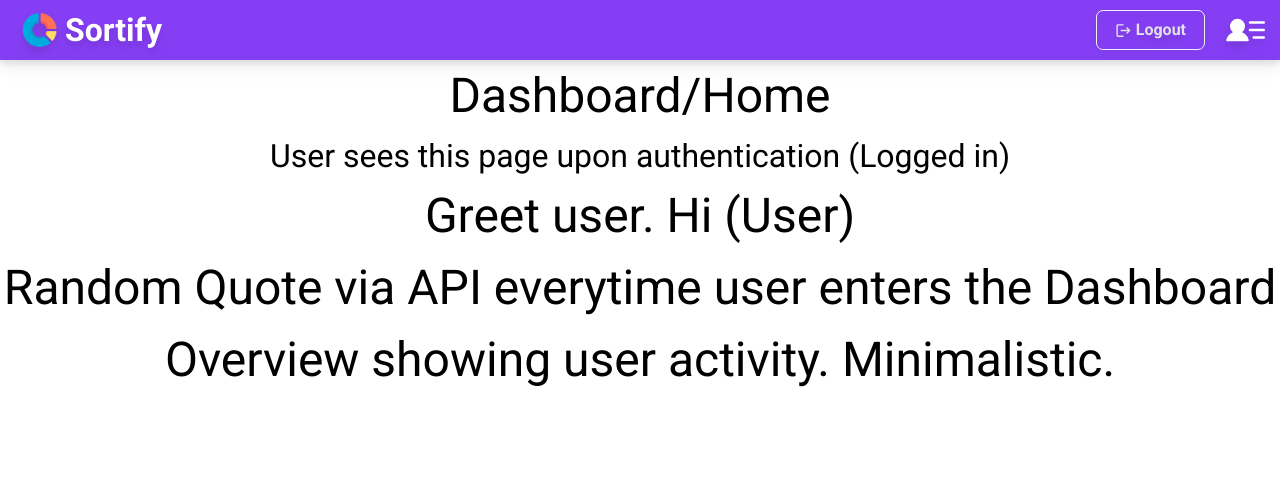
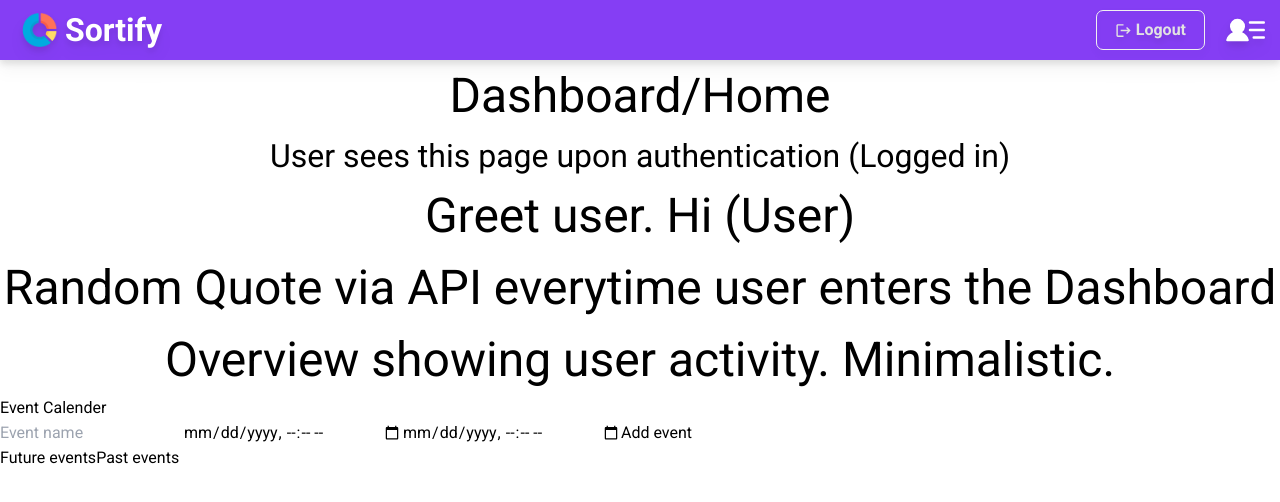
Before and after one commit to Prostecki/Sortify, a React (Vite) app: page /dashboard in a window 1280 px wide. Shown: the top 502 px of the page. Built offline with nearby package versions, Linux system fonts and the light colour scheme; sample sign-in values are in the browser's storage.

Commit message:
Created base structure for event calendar, no styling, just functionallity.

```diff
--- /dev/null
+++ b/src/components/EventCalendar/EventCalendar.jsx
@@ -0,0 +1,40 @@
+import EventList from "./EventList";
+import EventForm from "./EventForm";
+import { useState } from "react";
+export default function EventCalendar() {
+  const [events, setEvents] = useState([]);
+  const [filter, setFilter] = useState("upcoming");
+
+  const addEvent = (event) => {
+    setEvents([...events, event]);
+  };
+
+  const deleteEvent = (id) => {
+    setEvents(events.filter((event) => event.id !== id));
+  };
+
+  const filteredEvents = events.filter((event) => {
+    if (filter === "upcoming") {
+      return new Date(event.start) > new Date();
+    } else {
+      return new Date(event.start) <= new Date();
+    }
+  });
+
+  return (
+    <div>
+      <h1>Event Calender</h1>
+      {/* Add event*/}
+      <EventForm onAddEvent={addEvent} />
+
+      {/* Filter buttons */}
+      <div>
+        <button onClick={() => setFilter("upcoming")}>Future events</button>
+        <button onClick={() => setFilter("past")}>Past events</button>
+      </div>
+
+      {/* Event list */}
+      <EventList events={filteredEvents} onDeleteEvent={deleteEvent} />
+    </div>
+  );
+}
--- /dev/null
+++ b/src/components/EventCalendar/EventForm.jsx
@@ -0,0 +1,48 @@
+import { useState } from "react";
+export default function EventForm({ onAddEvent }) {
+  const [name, setName] = useState("");
+  const [start, setStart] = useState("");
+  const [end, setEnd] = useState("");
+
+  const handleSubmit = (e) => {
+    e.preventDefault();
+    if (!name || !start || !end) {
+      alert("Fill all fields.");
+      return;
+    }
+
+    const newEvent = {
+      id: Date.now(),
+      name,
+      start,
+      end,
+    };
+
+    onAddEvent(newEvent);
+    setName("");
+    setStart("");
+    setEnd("");
+  };
+
+  return (
+    <form onSubmit={handleSubmit}>
+      <input
+        type="text"
+        placeholder="Event name"
+        value={name}
+        onChange={(e) => setName(e.target.value)}
+      />
+      <input
+        type="datetime-local"
+        value={start}
+        onChange={(e) => setStart(e.target.value)}
+      />
+      <input
+        type="datetime-local"
+        value={end}
+        onChange={(e) => setEnd(e.target.value)}
+      />
+      <button type="submit">Add event</button>
+    </form>
+  );
+}
--- /dev/null
+++ b/src/components/EventCalendar/EventList.jsx
@@ -0,0 +1,21 @@
+export default function EventList({ events, onDeleteEvent }) {
+  return (
+    <ul>
+      {events.map((event) => (
+        <li
+          key={event.id}
+          style={{
+            color: new Date(event.start) < new Date() ? "gray" : "black",
+          }}
+        >
+          <h3>{event.name}</h3>
+          <p>
+            Start: {new Date(event.start).toLocaleString()} - End:{" "}
+            {new Date(event.end).toLocaleString()}
+          </p>
+          <button onClick={() => onDeleteEvent(event.id)}>Delete</button>
+        </li>
+      ))}
+    </ul>
+  );
+}
--- a/src/pages/Dashboard.jsx
+++ b/src/pages/Dashboard.jsx
@@ -1,3 +1,4 @@
+import EventCalendar from "../components/EventCalendar/EventCalendar";
 import Nav from "../layout/Nav";
 
 export default function Dashboard({ setIsLoggedIn }) {
@@ -15,6 +16,7 @@ export default function Dashboard({ setIsLoggedIn }) {
       <h1 className="text-center text-[3rem]">
         Overview showing user activity. Minimalistic.
       </h1>
+      <EventCalendar />
     </>
   );
 }
--- a/src/pages/ProfilePage.jsx
+++ b/src/pages/ProfilePage.jsx
@@ -5,9 +5,11 @@ import { useState, useEffect } from "react";
 
 export default function ProfilePage({ setIsLoggedIn }) {
   const [username, setUsername] = useState(null);
+  // const [quote, setQuote] = useState(null);
+  // const [error, setError] = useState(null);
   const navigate = useNavigate();
 
-  const { handleLogOut, deleteAccount } = useAccount(navigate, setIsLoggedIn);
+  const { deleteAccount } = useAccount(navigate, setIsLoggedIn);
 
   const capitalize = (str) => {
     return str.charAt(0).toUpperCase() + str.slice(1);
@@ -15,7 +17,6 @@ export default function ProfilePage({ setIsLoggedIn }) {
 
   useEffect(() => {
     const currentUser = JSON.parse(localStorage.getItem("currentUser"));
-    console.log("currentUser from localStorage:", currentUser);
 
     if (currentUser) {
       setUsername(currentUser.username);
@@ -23,6 +24,29 @@ export default function ProfilePage({ setIsLoggedIn }) {
       console.log("No user logged in");
     }
   }, []);
+
+  // useEffect(() => {
+  //   const getQuote = async () => {
+  //     try {
+  //       const response = await fetch("https://api.quotable.io/random", {
+  //         method: "GET",
+  //         headers: {
+  //           "Content-Type": "application/json",
+  //         },
+  //       });
+  //       if (!response.ok) {
+  //         throw new Error(`HTTP Error! Status: ${response.status}`);
+  //       }
+  //       const data = await response.json();
+  //       console.log(data.content);
+  //       setQuote(data.content);
+  //     } catch (error) {
+  //       setError(error.message);
+  //     }
+  //   };
+  //   getQuote();
+  // }, []);
+
   return (
     <>
       <Nav />
@@ -38,6 +62,11 @@ export default function ProfilePage({ setIsLoggedIn }) {
               {username ? capitalize(username) : "No user logged in"}
             </span>
           </h1>
+          {/* {error ? (
+            <p>Error: {error}</p>
+          ) : (
+            <p>{quote ? quote : "Loading quote..."}</p>
+          )} */}
         </div>
 
         <button
```
